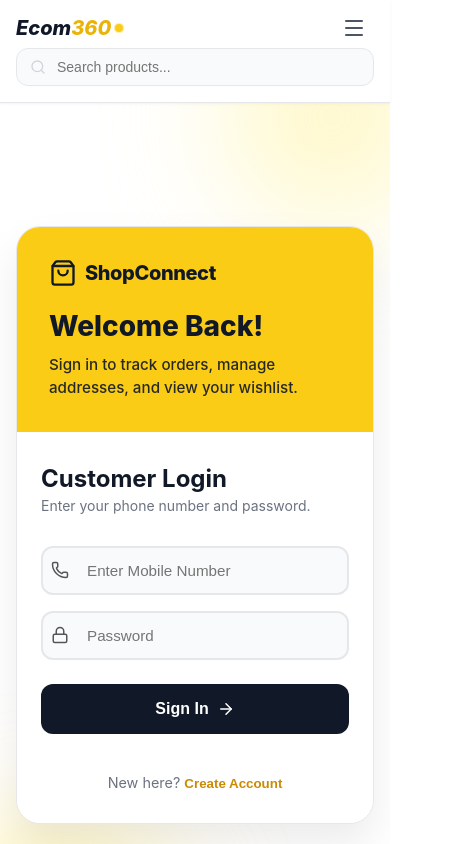
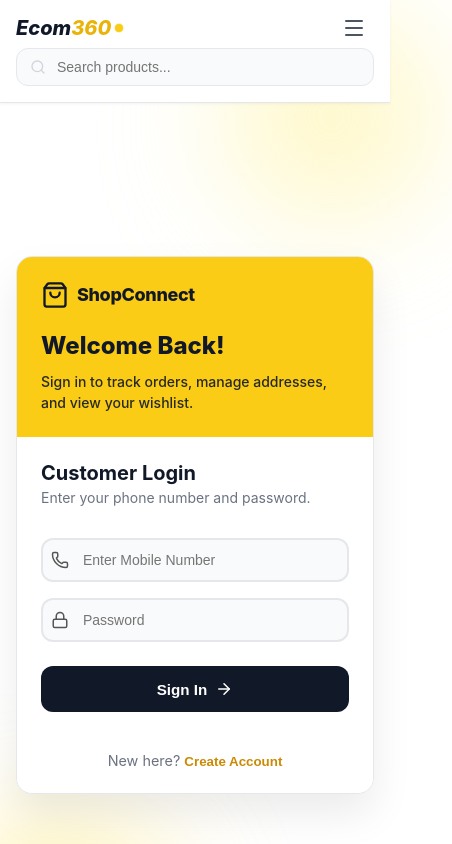
Before and after one commit to Thiran360/Kuiky-web, a React (Vite) app: page /login in a window 390 px wide. Shown: the top 844 px of the page, 452 px wide, since content can reach past the window. Built offline with nearby package versions, Linux system fonts and the light colour scheme.

Commit message:
Update button text in ProductCard component to clarify cart action

```diff
--- a/src/components/auth/CustomerAuth.css
+++ b/src/components/auth/CustomerAuth.css
@@ -1,3 +1,8 @@
+/* ===================================
+   CUSTOMER AUTH - CLEAN VERSION
+   Yellow & Black Theme (No Animations)
+   =================================== */
+
 /* --- 1. RESET & VARIABLES --- */
 *, *::before, *::after {
     box-sizing: border-box;
@@ -27,11 +32,10 @@
     justify-content: center;
     padding: 1rem;
     position: relative;
-  overflow-x: hidden; /* Critical for blobs */
-  font-family: 'Inter', sans-serif;
+    font-family: 'Inter', -apple-system, BlinkMacSystemFont, 'Segoe UI', sans-serif;
 }
 
-/* Background Blobs */
+/* Background Blobs - Static (No Animation) */
 .blob {
     position: absolute;
     border-radius: 50%;
@@ -40,8 +44,22 @@
     pointer-events: none;
     z-index: 0;
 }
-.blob-1 { top: -10%; right: -10%; width: 50vw; height: 50vw; background-color: #fef08a; }
-.blob-2 { bottom: -10%; left: -10%; width: 50vw; height: 50vw; background-color: #fde047; }
+
+.blob-1 {
+    top: -10%;
+    right: -10%;
+    width: 50vw;
+    height: 50vw;
+    background-color: #fef08a;
+}
+
+.blob-2 {
+    bottom: -10%;
+    left: -10%;
+    width: 50vw;
+    height: 50vw;
+    background-color: #fde047;
+}
 
 /* --- 3. CARD LAYOUT --- */
 .auth-card {
@@ -49,7 +67,7 @@
     max-width: 950px;
     background-color: var(--bg-white);
     border-radius: 1.5rem;
-  box-shadow: 0 20px 40px rgba(0,0,0,0.08);
+    box-shadow: 0 20px 40px rgba(0, 0, 0, 0.08);
     border: 1px solid var(--border-color);
     display: flex;
     flex-direction: column;
@@ -59,7 +77,10 @@
 }
 
 @media (min-width: 900px) {
-  .auth-card { flex-direction: row; min-height: 600px; }
+    .auth-card {
+        flex-direction: row;
+        min-height: 600px;
+    }
 }
 
 /* --- 4. PANELS --- */
@@ -83,41 +104,121 @@
 }
 
 @media (min-width: 900px) {
-  .left-panel { width: 40%; padding: 3rem; }
-  .right-panel { width: 60%; padding: 3rem; }
+    .left-panel {
+        width: 40%;
+        padding: 3rem;
+    }
+    .right-panel {
+        width: 60%;
+        padding: 3rem;
+    }
 }
 
 /* --- 5. TYPOGRAPHY & FEATURES --- */
-.brand-header { display: flex; align-items: center; gap: 0.5rem; margin-bottom: 1.5rem; }
-.brand-text { font-size: 1.25rem; font-weight: 800; letter-spacing: -0.02em; }
+.brand-header {
+    display: flex;
+    align-items: center;
+    gap: 0.5rem;
+    margin-bottom: 1.5rem;
+}
 
-.hero-title { font-size: 1.75rem; font-weight: 800; line-height: 1.1; margin-bottom: 0.75rem; }
-.hero-subtitle { font-size: 0.95rem; line-height: 1.5; opacity: 0.9; font-weight: 500; }
+.brand-text {
+    font-size: 1.25rem;
+    font-weight: 800;
+    letter-spacing: -0.02em;
+}
 
-.form-header { margin-bottom: 2rem; }
-.form-header h2 { font-size: 1.5rem; font-weight: 700; color: var(--text-dark); margin-bottom: 0.25rem; }
-.form-header p { color: var(--text-gray); font-size: 0.875rem; }
+.hero-title {
+    font-size: 1.75rem;
+    font-weight: 800;
+    line-height: 1.1;
+    margin-bottom: 0.75rem;
+}
+
+.hero-subtitle {
+    font-size: 0.95rem;
+    line-height: 1.5;
+    opacity: 0.9;
+    font-weight: 500;
+}
+
+.form-header {
+    margin-bottom: 2rem;
+}
+
+.form-header h2 {
+    font-size: 1.5rem;
+    font-weight: 700;
+    color: var(--text-dark);
+    margin-bottom: 0.25rem;
+}
+
+.form-header p {
+    color: var(--text-gray);
+    font-size: 0.875rem;
+}
 
 /* Features (Hidden on mobile) */
-@media (max-width: 899px) { .feature-list { display: none; } }
+@media (max-width: 899px) {
+    .feature-list {
+        display: none;
+    }
+}
+
 @media (min-width: 900px) {
-  .feature-list { display: flex; flex-direction: column; gap: 1rem; margin-top: auto; }
-  .hero-title { font-size: 2.5rem; margin-bottom: 1rem; }
+    .feature-list {
+        display: flex;
+        flex-direction: column;
+        gap: 1rem;
+        margin-top: auto;
     }
-.feature-item { display: flex; align-items: center; gap: 0.75rem; font-size: 0.95rem; font-weight: 600; }
+    .hero-title {
+        font-size: 2.5rem;
+        margin-bottom: 1rem;
+    }
+}
+
+.feature-item {
+    display: flex;
+    align-items: center;
+    gap: 0.75rem;
+    font-size: 0.95rem;
+    font-weight: 600;
+}
 
 /* --- 6. INPUTS --- */
-.form-stack { display: flex; flex-direction: column; gap: 1rem; width: 100%; }
-.input-wrapper { position: relative; width: 100%; }
+.form-stack {
+    display: flex;
+    flex-direction: column;
+    gap: 1rem;
+    width: 100%;
+}
+
+.input-wrapper {
+    position: relative;
+    width: 100%;
+}
 
 .input-icon {
-  position: absolute; left: 1rem; top: 50%; transform: translateY(-50%);
-  color: #9ca3af; pointer-events: none; z-index: 2; display: flex; align-items: center;
+    position: absolute;
+    left: 1rem;
+    top: 50%;
+    transform: translateY(-50%);
+    color: #9ca3af;
+    pointer-events: none;
+    z-index: 2;
+    display: flex;
+    align-items: center;
 }
 
 .status-icon {
-  position: absolute; right: 1rem; top: 50%; transform: translateY(-50%);
-  z-index: 2; display: flex; align-items: center;
+    position: absolute;
+    right: 1rem;
+    top: 50%;
+    transform: translateY(-50%);
+    z-index: 2;
+    display: flex;
+    align-items: center;
 }
 
 .custom-input {
@@ -129,36 +230,296 @@
     outline: none;
     font-size: 0.95rem;
     transition: all 0.3s ease;
-  appearance: none; /* iOS Reset */
+    appearance: none;
 }
 
-.custom-input:focus { border-color: var(--primary-brand); background-color: #fff; }
-.custom-input.valid { border-color: var(--success-green); }
-.custom-input.invalid, .custom-input.duplicate { border-color: var(--error-red); }
+.custom-input:focus {
+    border-color: var(--primary-brand);
+    background-color: #fff;
+}
 
-.validation-msg { font-size: 0.75rem; margin-top: 0.25rem; margin-left: 0.25rem; font-weight: 600; }
-.text-green { color: var(--success-green); }
-.text-red { color: var(--error-red); }
+.custom-input.valid {
+    border-color: var(--success-green);
+}
+
+.custom-input.invalid,
+.custom-input.duplicate {
+    border-color: var(--error-red);
+}
+
+.validation-msg {
+    font-size: 0.75rem;
+    margin-top: 0.25rem;
+    margin-left: 0.25rem;
+    font-weight: 600;
+    display: flex;
+    align-items: center;
+    gap: 0.25rem;
+}
+
+.text-green {
+    color: var(--success-green);
+}
+
+.text-red {
+    color: var(--error-red);
+}
 
 /* --- 7. BUTTONS & LINKS --- */
 .btn-primary {
-  width: 100%; padding: 1rem; border-radius: 0.75rem;
-  font-weight: 700; font-size: 1rem; border: none; cursor: pointer;
-  display: flex; align-items: center; justify-content: center; gap: 0.5rem; margin-top: 0.5rem;
+    width: 100%;
+    padding: 1rem;
+    border-radius: 0.75rem;
+    font-weight: 700;
+    font-size: 1rem;
+    border: none;
+    cursor: pointer;
+    display: flex;
+    align-items: center;
+    justify-content: center;
+    gap: 0.5rem;
+    margin-top: 0.5rem;
+    transition: all 0.3s ease;
 }
 
-.btn-black { background-color: var(--text-dark); color: var(--bg-white); }
-.btn-brand { background-color: var(--primary-brand); color: var(--text-dark); }
+.btn-primary:hover {
+    opacity: 0.9;
+    transform: translateY(-1px);
+}
+
+.btn-primary:active {
+    transform: translateY(0);
+}
+
+.btn-primary:disabled {
+    opacity: 0.6;
+    cursor: not-allowed;
+}
+
+.btn-black {
+    background-color: var(--text-dark);
+    color: var(--bg-white);
+}
+
+.btn-brand {
+    background-color: var(--primary-brand);
+    color: var(--text-dark);
+}
+
+.btn-location {
+    background-color: var(--primary-brand);
+    color: var(--text-dark);
+    margin-top: 0;
+}
+
+.btn-location:hover {
+    background-color: var(--primary-brand-hover);
+}
 
 .toggle-link {
-  color: #ca8a04; font-weight: 700; border: none; background: none; cursor: pointer; transition: color 0.2s;
+    color: #ca8a04;
+    font-weight: 700;
+    border: none;
+    background: none;
+    cursor: pointer;
+    transition: color 0.2s;
 }
-.toggle-link:hover { color: #a16207; }
-.toggle-link.small { font-size: 0.85rem; font-weight: 500; }
 
-.forgot-pass-wrapper { text-align: right; margin-top: -0.5rem; }
-.switch-text { text-align: center; font-size: 0.9rem; color: #6b7280; margin-top: 1.5rem; }
+.toggle-link:hover {
+    color: #a16207;
+    text-decoration: underline;
+}
 
-/* Animation Utility */
-@keyframes spin { to { transform: rotate(360deg); } }
-.spin { animation: spin 1s linear infinite; }
+.toggle-link.small {
+    font-size: 0.85rem;
+    font-weight: 500;
+}
+
+.forgot-pass-wrapper {
+    text-align: right;
+    margin-top: -0.5rem;
+}
+
+.switch-text {
+    text-align: center;
+    font-size: 0.9rem;
+    color: #6b7280;
+    margin-top: 1.5rem;
+}
+
+/* --- 8. LOCATION FETCH SECTION --- */
+.location-fetch-wrapper {
+    display: flex;
+    flex-direction: column;
+    gap: 0.5rem;
+    margin-top: 0.5rem;
+}
+
+/* --- 9. RESPONSIVE DESIGN --- */
+
+/* Tablet (768px - 899px) */
+@media (max-width: 899px) and (min-width: 768px) {
+    .auth-card {
+        max-width: 700px;
+    }
+
+    .left-panel {
+        padding: 2.5rem;
+    }
+
+    .right-panel {
+        padding: 2.5rem;
+    }
+
+    .hero-title {
+        font-size: 2rem;
+    }
+}
+
+/* Mobile (576px - 767px) */
+@media (max-width: 767px) and (min-width: 576px) {
+    .auth-container {
+        padding: 1.5rem;
+    }
+
+    .auth-card {
+        border-radius: 1.25rem;
+    }
+
+    .left-panel {
+        padding: 1.75rem;
+    }
+
+    .right-panel {
+        padding: 1.75rem;
+    }
+
+    .hero-title {
+        font-size: 1.6rem;
+    }
+
+    .form-header h2 {
+        font-size: 1.35rem;
+    }
+}
+
+/* Small Mobile (480px and below) */
+@media (max-width: 575px) {
+    .auth-container {
+        padding: 1rem;
+    }
+
+    .auth-card {
+        border-radius: 1rem;
+    }
+
+    .left-panel {
+        padding: 1.5rem;
+    }
+
+    .right-panel {
+        padding: 1.5rem;
+    }
+
+    .hero-title {
+        font-size: 1.5rem;
+    }
+
+    .hero-subtitle {
+        font-size: 0.875rem;
+    }
+
+    .form-header h2 {
+        font-size: 1.25rem;
+    }
+
+    .brand-text {
+        font-size: 1.125rem;
+    }
+
+    .custom-input {
+        padding: 0.75rem 2.5rem;
+        font-size: 0.875rem;
+    }
+
+    .btn-primary {
+        padding: 0.875rem;
+        font-size: 0.95rem;
+    }
+
+    .validation-msg {
+        font-size: 0.7rem;
+    }
+}
+
+/* Extra Small Mobile (360px and below) */
+@media (max-width: 359px) {
+    .auth-container {
+        padding: 0.75rem;
+    }
+
+    .left-panel,
+    .right-panel {
+        padding: 1.25rem;
+    }
+
+    .hero-title {
+        font-size: 1.35rem;
+    }
+
+    .form-header h2 {
+        font-size: 1.15rem;
+    }
+
+    .custom-input {
+        padding: 0.7rem 2.25rem;
+        font-size: 0.825rem;
+    }
+
+    .btn-primary {
+        padding: 0.8rem;
+        font-size: 0.9rem;
+    }
+}
+
+/* Landscape Mobile */
+@media (max-height: 600px) and (orientation: landscape) {
+    .auth-container {
+        padding: 1rem;
+    }
+
+    .auth-card {
+        min-height: auto;
+    }
+
+    .left-panel,
+    .right-panel {
+        padding: 1.5rem;
+    }
+
+    .hero-title {
+        font-size: 1.5rem;
+        margin-bottom: 0.5rem;
+    }
+
+    .form-header {
+        margin-bottom: 1rem;
+    }
+
+    .form-stack {
+        gap: 0.75rem;
+    }
+}
+
+/* Print Styles */
+@media print {
+    .blob,
+    .blob-1,
+    .blob-2 {
+        display: none;
+    }
+
+    .auth-container {
+        background-color: white;
+    }
+}
--- a/src/components/product/ProductCard.jsx
+++ b/src/components/product/ProductCard.jsx
@@ -189,7 +189,7 @@ const ProductCard = ({ product }) => {
     );
 
     // Determine the button state and content using the persistent status (isInCart)
-    const buttonText = isAddingToCart ? "Adding..." : (isInCart ? "Added" : "Add");
+    const buttonText = isAddingToCart ? "Adding..." : (isInCart ? "Added" : "Add To Cart");
     const cartIcon = isInCart ? Check : ShoppingCart;
     const isDisabled = isAddingToCart || (!selectedVariant && hasVariations) || isTogglingWishlist || isInCart;
     // Use 'added-once' class for the permanent "Added" visual state
```
Lines whose indentation alone changed are shown as unchanged.
